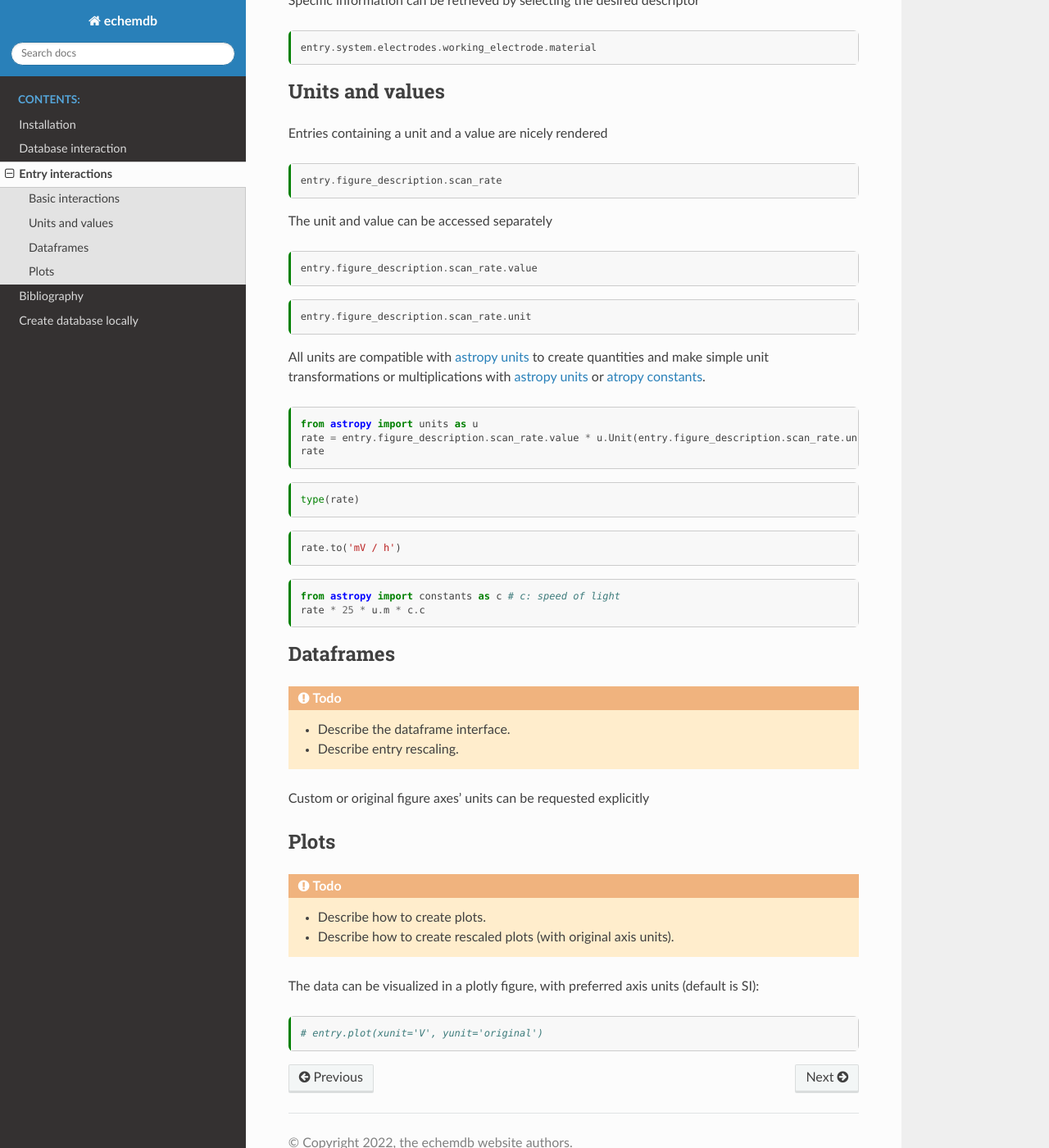
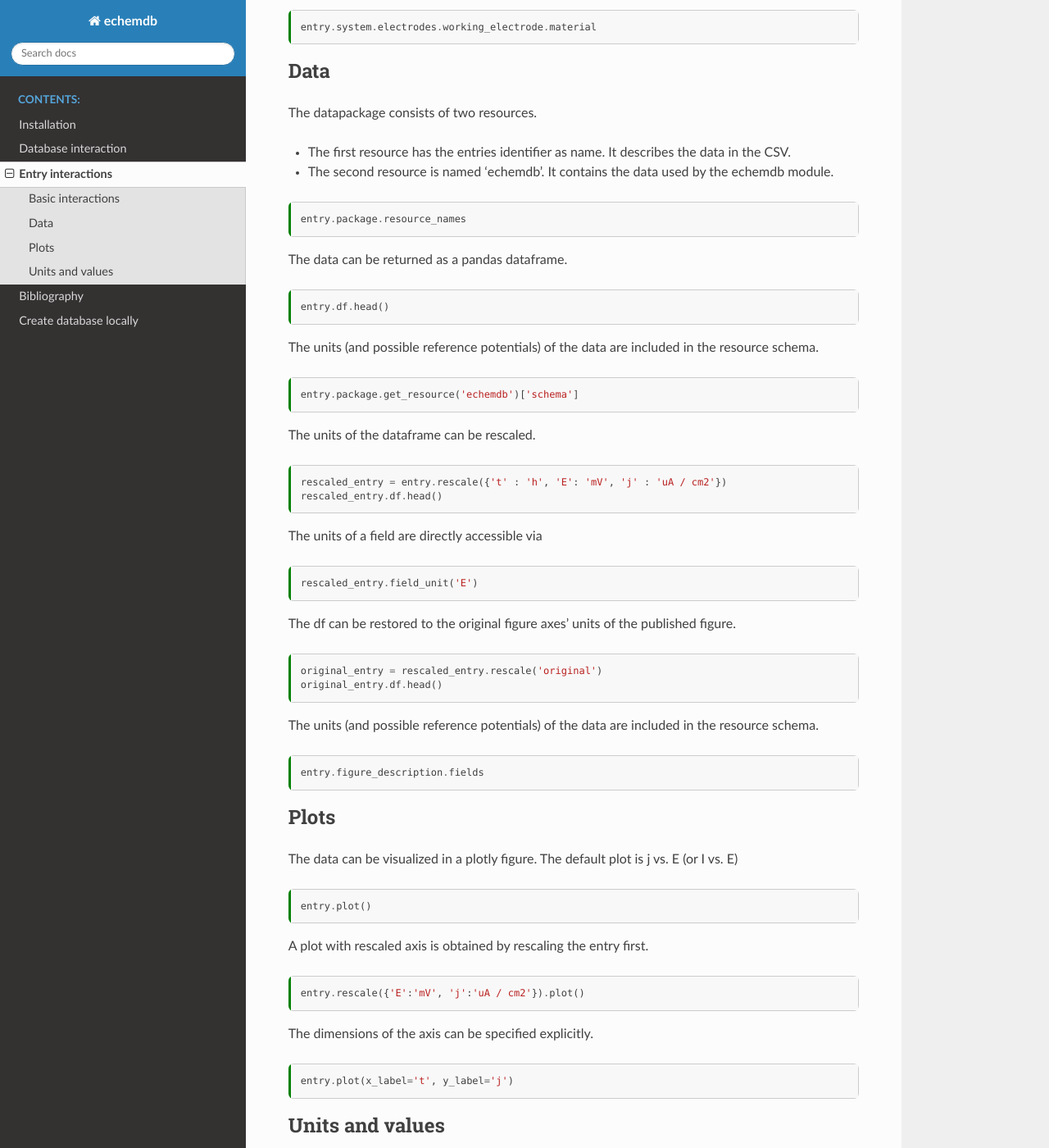
Before and after one commit to echemdb/unitpackage, a Sphinx documentation site: the page built from doc/usage/entry_interactions.md, in a window 1280 px wide and 1400 px high, scrolled down 873 px. Shown: the whole window at 82% size. Built offline with Sphinx 7.4.7 and the Read the Docs theme 2.0.0, drawn with Linux system fonts in a browser that asks for light colours; some of the changed text lies outside the part shown.

Commit message:
Add documentation on rescaling

````diff
--- a/doc/usage/entry_interactions.md
+++ b/doc/usage/entry_interactions.md
@@ -36,7 +35,7 @@ where all spaces should be replaced by underscores.
 
 ```{code-cell} ipython3
 from echemdb.cv.database import Database
-db = Database.create_example()
+db = Database()
 entry = db['alves_2011_electrochemistry_6010_f1a_solid']
 entry
 ```
@@ -53,6 +52,78 @@ Specific information can be retrieved by selecting the desired descriptor
 
 ```{code-cell} ipython3
 entry.system.electrodes.working_electrode.material
+```
+
++++ {"tags": []}
+
+## Data
+
+The datapackage consists of two resources.
+* The first resource has the entries identifier as name. It describes the data in the CSV.
+* The second resource is named 'echemdb'. It contains the data used by the echemdb module.
+
+```{code-cell} ipython3
+entry.package.resource_names
+```
+
+The data can be returned as a pandas dataframe.
+
+```{code-cell} ipython3
+entry.df.head()
+```
+
+The units (and possible reference potentials) of the data are included in the resource schema.
+
+```{code-cell} ipython3
+entry.package.get_resource('echemdb')['schema']
+```
+
+The units of the dataframe can be rescaled.
+
+```{code-cell} ipython3
+rescaled_entry = entry.rescale({'t' : 'h', 'E': 'mV', 'j' : 'uA / cm2'})
+rescaled_entry.df.head()
+```
+
+The units of a field are directly accessible via
+
+```{code-cell} ipython3
+rescaled_entry.field_unit('E')
+```
+
+The df can be restored to the original figure axes' units of the published figure.
+
+```{code-cell} ipython3
+original_entry = rescaled_entry.rescale('original')
+original_entry.df.head()
+```
+
+The units (and possible reference potentials) of the data are included in the resource schema.
+
+```{code-cell} ipython3
+entry.figure_description.fields
+```
+
++++ {"tags": []}
+
+## Plots
+
+The data can be visualized in a plotly figure. The default plot is j vs. E (or I vs. E)
+
+```{code-cell} ipython3
+entry.plot()
+```
+
+A plot with rescaled axis is obtained by rescaling the entry first.
+
+```{code-cell} ipython3
+entry.rescale({'E':'mV', 'j':'uA / cm2'}).plot()
+```
+
+The dimensions of the axis can be specified explicitly.
+
+```{code-cell} ipython3
+entry.plot(x_label='t', y_label='j')
 ```
 
 ## Units and values
@@ -93,35 +164,3 @@ rate.to('mV / h')
 from astropy import constants as c # c: speed of light
 rate * 25 * u.m * c.c
 ```
-
-+++ {"tags": []}
-
-## Dataframes
-
-```{todo}
-* Describe the dataframe interface.
-* Describe entry rescaling.
-```
-
-+++
-
-Custom or original figure axes' units can be requested explicitly
-
-+++ {"tags": []}
-
-## Plots
-
-```{todo}
-* Describe how to create plots.
-* Describe how to create rescaled plots (with original axis units).
-```
-
-The data can be visualized in a plotly figure, with preferred axis units (default is SI):
-
-```{code-cell} ipython3
-# entry.plot(xunit='V', yunit='original')
-```
-
-```{code-cell} ipython3
-
-```
````
Also changed, not shown: other parts of doc/usage/entry_interactions.md (+2 -3 lines).
